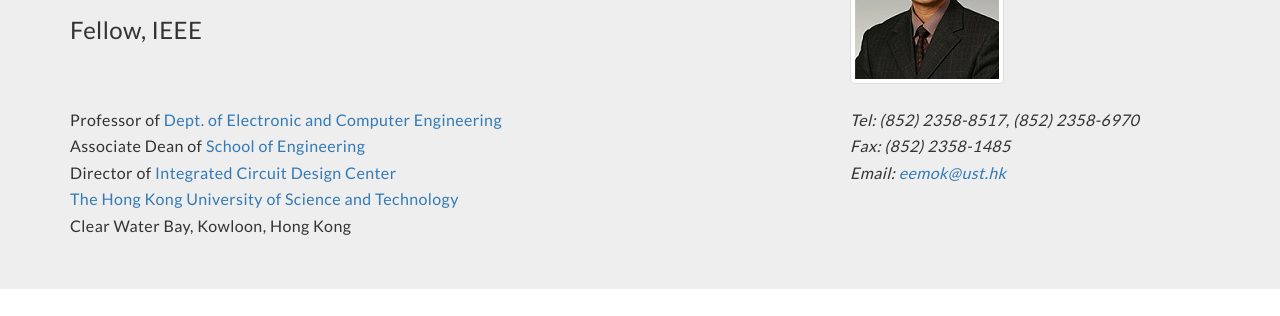
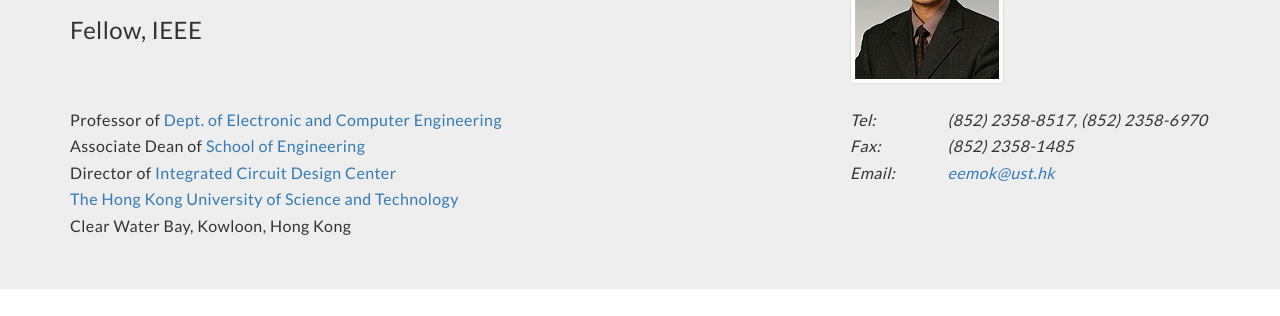
Before and after one commit to bojackchen/eemok, a plain HTML site: page patent.html in a window 1280 px wide. Shown: the part 200-516 px from the top of the page. Drawn offline with Linux system fonts and the light colour scheme.

Commit message:
update jumbotron text

```diff
--- a/css/navbar.css
+++ b/css/navbar.css
@@ -8,7 +8,7 @@
   border-radius: 5px;
 }
 
-.nav a, .navbar-brand {
+.nav a {
   color: #FFF !important;
 }
 
@@ -56,17 +56,3 @@
     z-index: 9;
   }
 }
-
-/* @media screen and (min-width: 992px), (max-width: 767px) { */
-  /* .nav a, .navbar-brand { */
-    /* padding-left: 10px !important; */
-    /* padding-right: 10px !important; */
-  /* } */
-/* } */
-
-/* @media screen and (min-width: 768px) and (max-width: 991px) { */
-  /* .nav a, .navbar-brand { */
-    /* padding-left: 5px !important; */
-    /* padding-right: 5px !important; */
-  /* } */
-/* } */
--- a/include/jumbotron.html
+++ b/include/jumbotron.html
@@ -16,9 +16,18 @@
       <p>Clear Water Bay, Kowloon, Hong Kong</p>
     </div>
     <div class="col-lg-4 col-md-4 col-sm-4 col-xs-4">
-      <p style="margin-top: 25px;"><em>Tel: (852) 2358-8517, (852) 2358-6970</em></p>
-      <p><em>Fax: (852) 2358-1485</em></p>
-      <p><em>Email: <a href="mailto:eemok@ust.hk">eemok@ust.hk</a></em></p>
+      <div class="row">
+        <div class="col-lg-3 col-md-3 col-sm-3 col-xs-3">
+          <p style="margin-top: 25px;"><em>Tel:</em></p>
+          <p><em>Fax:</em></p>
+          <p><em>Email:</em></p>
+        </div>
+        <div class="col-lg-9 col-md-9 col-sm-9 col-xs-9">
+          <p style="margin-top: 25px;"><em>(852) 2358-8517, (852) 2358-6970</em></p>
+          <p><em>(852) 2358-1485</em></p>
+          <p><em><a href="mailto:eemok@ust.hk">eemok@ust.hk</a></em></p>
+        </div>
+      </div>
     </div>
   </div>
 </div>
```
